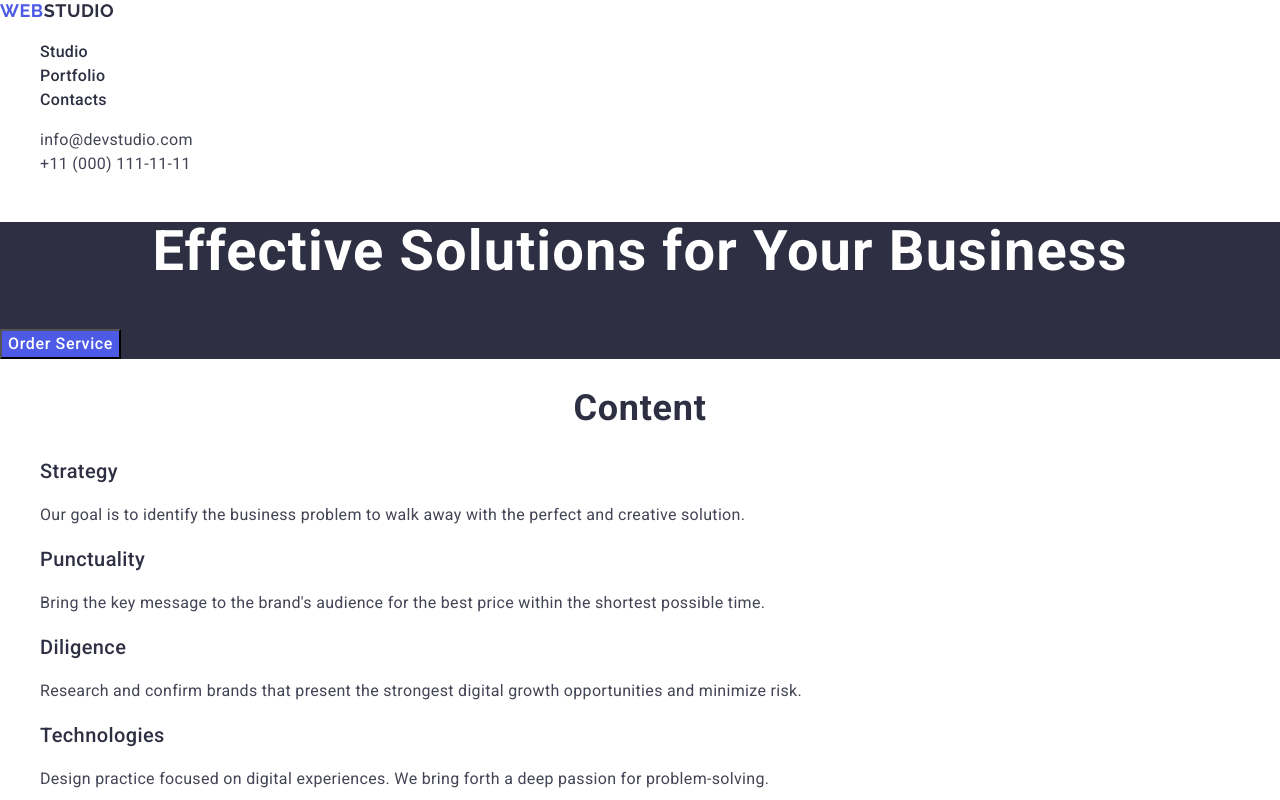
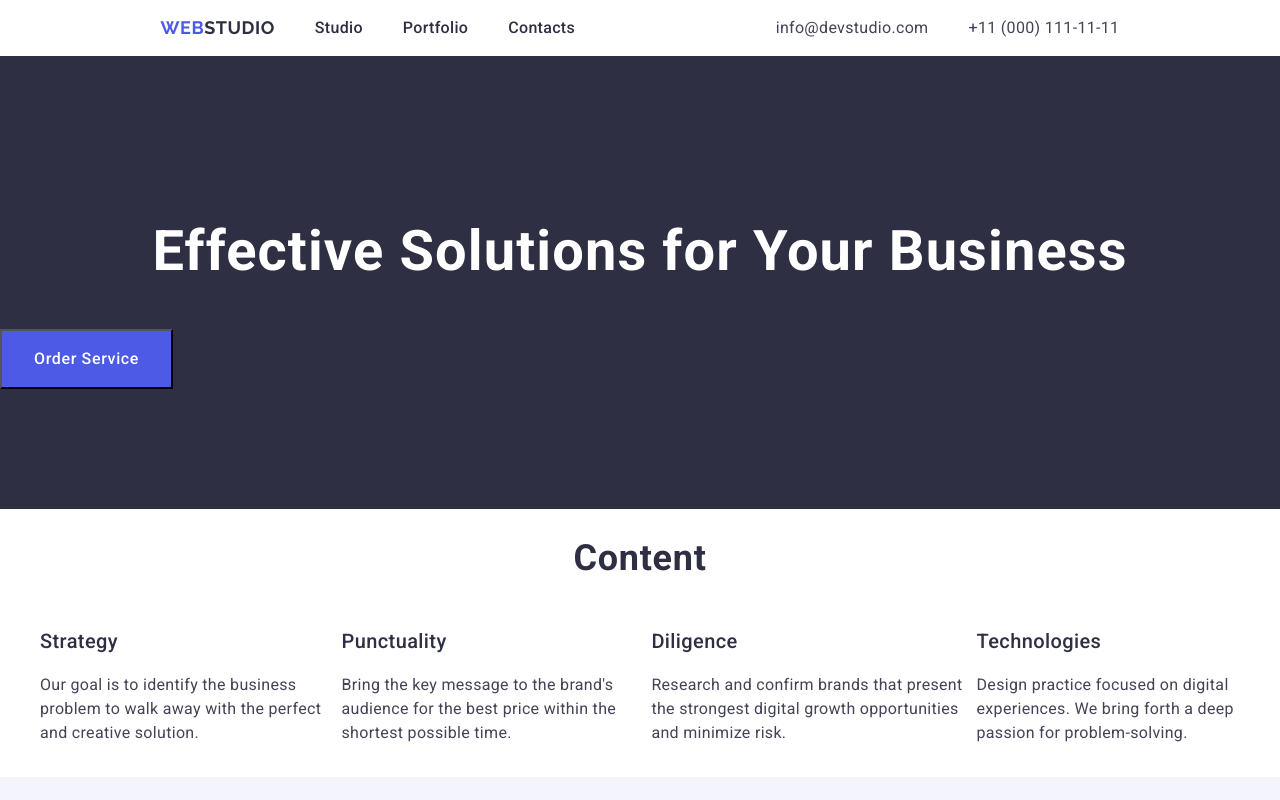
Before and after one commit to BWDmitriy/goit-markup-hw-03, a plain HTML site: page index.html in a window 1280 px wide. Shown: the top 800 px of the page. Drawn offline with nearby package versions, Linux system fonts and the light colour scheme.

Commit message:
HW3 1st update
added flex to styles and appropriate markup classes

```diff
--- a/css/styles.css
+++ b/css/styles.css
@@ -6,11 +6,36 @@ body {
     letter-spacing: 0.02em;
     background-color: #FFFFFF;
 }
+.container {
+    flex-basis:1158px;
+    display:flex;
+    flex-direction: column;
+    padding-left:0;
+    padding-right:0;
+    margin-left:0;
+    margin-right:0;
+}
+main {
+    flex-grow:1
+}
 .header {
     background-color: #FFFFFF;
+    display:flex;
+    justify-content: space-evenly;
+    flex-shrink:0;
+
+
 }
 ul {
     list-style: none;
+}
+.header-list {
+    display: inline-flex;
+        align-items: flex-start;
+        gap: 40px;
+}
+.nav {
+    display: flex;
 }
 .logo-header {
     color: #4d5ae5;
@@ -21,6 +46,8 @@ ul {
     letter-spacing: 0.03em;
     text-transform: uppercase;
     text-decoration: none;
+    display: inline-flex;
+    align-items: center;
 }
 .logo-header-span {
     color: #2e2f42;
@@ -92,6 +119,11 @@ ul {
     letter-spacing: 0.04em;
     background: #4D5AE5;
     cursor: pointer;
+
+    display: inline-flex;
+    padding: 16px 32px;
+    align-items: flex-start;
+    gap: 10px;
 }
 .button-style:hover {
     background: #404BBF;
@@ -104,8 +136,25 @@ ul {
     color: #434455;
     font-size: 16px;
 }
+.section {
+    padding-top: 120px;
+    padding-bottom: 120px;
+}
+.section-two-list {
+    display: flex;
+    flex-direction: row;
+    gap: 8px;
+    flex-wrap: nowrap;
+}
 .section-three {
     background-color: #F4F4FD;
+}
+.section-three-list {
+    display: flex;
+    flex-direction: row;
+    gap: 8px;
+    flex-wrap: nowrap;
+    justify-content: center;
 }
 .section-three-item {
     background-color: #FFFFFF;
@@ -113,6 +162,17 @@ ul {
 .section-three-item > h3, .section-three-item > p {
     text-align: center;
 }
+.section-four-list {
+    display: flex;
+    flex-direction: row;
+    gap: 8px;
+    flex-wrap: wrap;
+
+}
+.section-four-list > li {
+flex-basis: 33%;
+}
+
 .logo-footer {
     color: #4d5ae5;
     font-family: "Raleway", sans-serif;
--- a/index.html
+++ b/index.html
@@ -19,19 +19,20 @@
 </head>
 
 <body>
+    <div class="container">
         <header class="header">
-        <nav>
+            <nav class="nav">
                 <a class="logo-header" href="/">
                     Web<span class="logo-header-span">Studio</span>
                 </a>
-            <ul>
+                <ul class="header-list">
                     <li><a class="nav-item" href="./index.html">Studio</a></li>
                     <li><a class="nav-item" href="">Portfolio</a></li>
                     <li><a class="nav-item" href="">Contacts</a></li>
                 </ul>
             </nav>
             <address class="address-style">
-            <ul>
+                <ul class="header-list">
                     <li><a class="address-item" href="mailto:info@devstudio.com">info@devstudio.com</a></li>
                     <li><a class="address-item" href="tel:+110001111111">+11 (000) 111-11-11</a></li>
                 </ul>
@@ -39,13 +40,13 @@
 
         </header>
         <main>
-        <section class="section-one">
+            <section class="section section-one">
                 <h1 class="heading-one">Effective Solutions for Your Business</h1>
                 <button type="button" class="button-style">Order Service</button>
             </section>
             <section>
                 <h2 class="heading-two">Content</h2>
-            <ul>
+                <ul class="section-two-list">
                     <li>
                         <h3 class="heading-three">Strategy</h3>
                         <p class="paragraph">Our goal is to identify the business problem to walk away with the
@@ -76,9 +77,9 @@
                     </li>
                 </ul>
             </section>
-        <section class="section-three">
+            <section class="section section-three">
                 <h2 class="heading-two">Our Team</h2>
-            <ul>
+                <ul class="section-three-list">
                     <li class="section-three-item">
                         <img src="./images/MGuerrero.jpg" alt="Mark Guerrero" width="264">
                         <h3 class="heading-three">Mark Guerrero</h3>
@@ -101,9 +102,9 @@
                     </li>
                 </ul>
             </section>
-        <section>
+            <section class="section">
                 <h2 class="heading-two">Our Portfolio</h2>
-            <ul>
+                <ul class="section-four-list">
                     <li>
                         <img src="./images/P_Banking.jpg" alt="Banking App" width="360">
                         <h3 class="heading-three">Banking App</h3>
@@ -142,9 +143,11 @@
             <a class="logo-footer" href="./index.html">
                 Web<span class="logo-footer-span">Studio</span>
             </a>
-        <p class="footer-paragraph">Increase the flow of customers and sales for your business with digital marketing &
+            <p class="footer-paragraph">Increase the flow of customers and sales for your business with digital
+                marketing &
                 growth solutions.</p>
         </footer>
+    </div>
 </body>
 
 </html>
```
Lines whose indentation alone changed are shown as unchanged.
